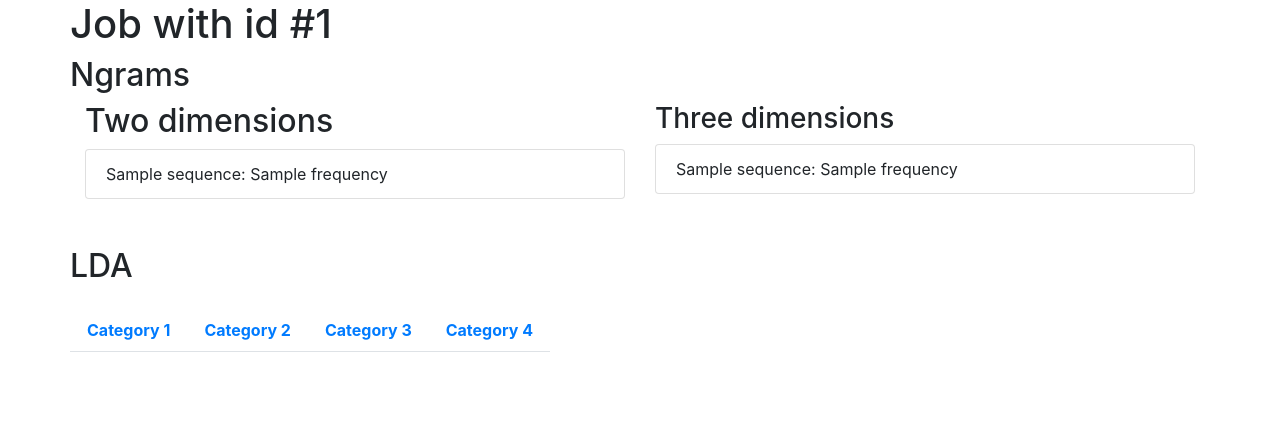
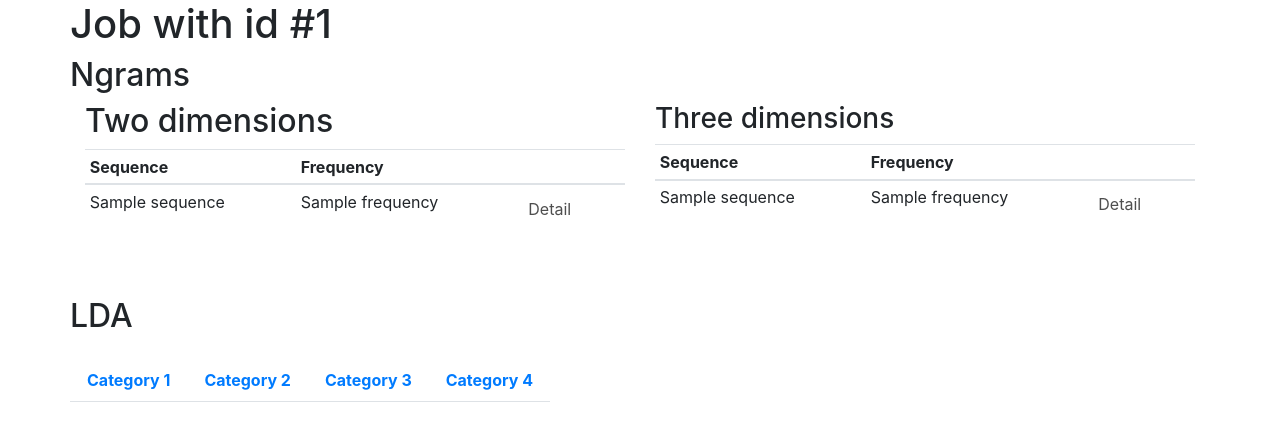
Before and after one commit to JangasMonsterPlace/flask-webapp, a Flask app: page /job/1 in a window 1280 px wide. Shown: the part 100-541 px from the top of the page. Run offline with Flask 2, Linux system fonts and the light colour scheme; a database or web service that is not in the repository returns one stand-in record (values such as "Sample title"); some libraries are stand-ins or nearby versions.

Commit message:
improve table

```diff
--- a/app/templates/results.html
+++ b/app/templates/results.html
@@ -11,21 +11,47 @@
     <div class="col">
       <div class="ngram_two_dimensions">
         <h2>Two dimensions</h2>
-        <ul class="list-group">
-          {% for ngram in data.ngrams.dimension_two %}
-          <li class="list-group-item">{{ngram.sequence}}: {{ngram.frequency}}</li>
-          {% endfor %}
-        </ul>
+        <table class="table table-sm">
+          <thead>
+            <tr>
+              <th scope="col">Sequence</th>
+              <th scope="col">Frequency</th>
+              <th scope="col"></th>
+            </tr>
+          </thead>
+          <tbody>
+            {% for ngram in data.ngrams.dimension_two %}
+            <tr>
+              <td>{{ngram.sequence}}</td>
+              <td>{{ngram.frequency}}</td>
+              <td><button class="btn">Detail</button></td>
+            </tr>
+            {% endfor %}
+          </tbody>
+        </table>
       </div>
     </div>
     <div class="col">
       <div class="ngram_three_dimensions">
         <h3>Three dimensions</h3>
-        <ul class="list-group">
-          {% for ngram in data.ngrams.dimension_three %}
-          <li class="list-group-item">{{ngram.sequence}}: {{ngram.frequency}}</li>
-          {% endfor %}
-        </ul>
+        <table class="table table-sm">
+          <thead>
+            <tr>
+              <th scope="col">Sequence</th>
+              <th scope="col">Frequency</th>
+              <th scope="col"></th>
+            </tr>
+          </thead>
+          <tbody>
+            {% for ngram in data.ngrams.dimension_three %}
+            <tr>
+              <td>{{ngram.sequence}}</td>
+              <td>{{ngram.frequency}}</td>
+              <td><button class="btn">Detail</button></td>
+            </tr>
+            {% endfor %}
+          </tbody>
+        </table>
       </div>
     </div>
   </div>
```
